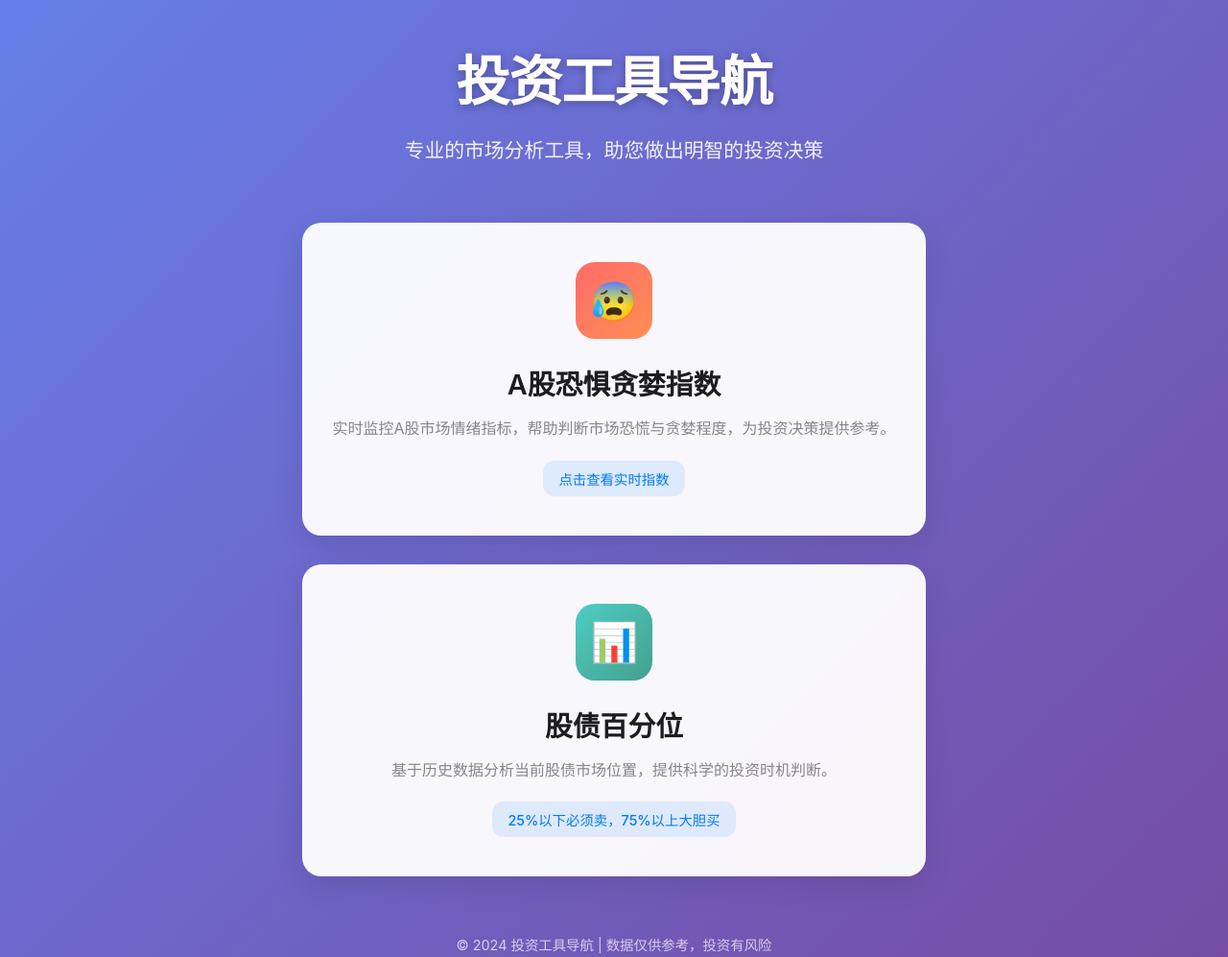
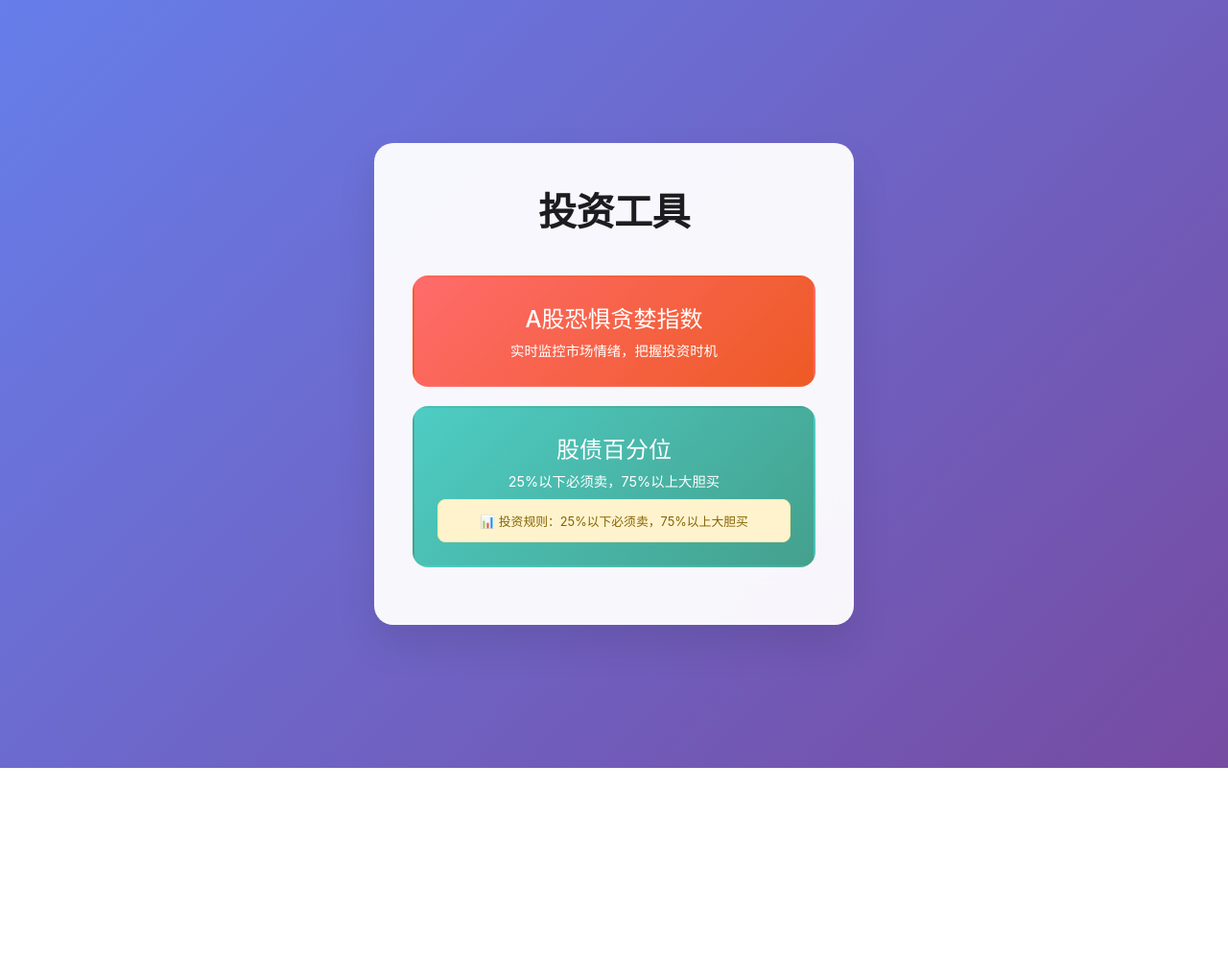
Before and after one commit to kelsencai/china-Stock-Bond-Percentile-Fear-and-Greed-Index-250629, a website: page index.html in a window 1280 px wide. Shown: the top 997 px of the page at 96% size. After the commit the page ends 800 px from the top, so only its background shows below. Drawn offline with Linux system fonts and the light colour scheme.

Commit message:
Add files via upload

```diff
--- a/index.html
+++ b/index.html
@@ -18,236 +18,127 @@
             display: flex;
             align-items: center;
             justify-content: center;
-            color: #333;
+            padding: 20px;
         }
 
         .container {
+            background: rgba(255, 255, 255, 0.95);
+            backdrop-filter: blur(20px);
+            border-radius: 20px;
+            padding: 40px;
+            box-shadow: 0 20px 40px rgba(0, 0, 0, 0.1);
             text-align: center;
-            max-width: 800px;
-            padding: 40px 20px;
+            max-width: 500px;
+            width: 100%;
         }
 
-        .header {
-            margin-bottom: 60px;
+        h1 {
+            color: #1d1d1f;
+            font-size: 2.5rem;
+            font-weight: 600;
+            margin-bottom: 40px;
+            letter-spacing: -0.5px;
         }
 
-        .title {
-            font-size: 3.5rem;
-            font-weight: 700;
-            color: white;
+        .link-card {
+            background: #f5f5f7;
+            border-radius: 16px;
+            padding: 24px;
             margin-bottom: 20px;
-            text-shadow: 0 2px 10px rgba(0,0,0,0.3);
-            letter-spacing: -0.02em;
+            transition: all 0.3s ease;
+            cursor: pointer;
+            border: 2px solid transparent;
         }
 
-        .subtitle {
-            font-size: 1.3rem;
-            color: rgba(255,255,255,0.9);
-            font-weight: 400;
-            line-height: 1.5;
+        .link-card:hover {
+            background: #e8e8ed;
+            transform: translateY(-2px);
+            box-shadow: 0 10px 25px rgba(0, 0, 0, 0.1);
+            border-color: #007aff;
         }
 
-        .cards-container {
-            display: grid;
-            grid-template-columns: repeat(auto-fit, minmax(350px, 1fr));
-            gap: 30px;
-            margin-top: 40px;
+        .link-card h2 {
+            color: #1d1d1f;
+            font-size: 1.5rem;
+            font-weight: 500;
+            margin-bottom: 8px;
         }
 
-        .card {
-            background: rgba(255,255,255,0.95);
-            border-radius: 20px;
-            padding: 40px 30px;
-            text-decoration: none;
-            color: inherit;
-            transition: all 0.3s cubic-bezier(0.4, 0, 0.2, 1);
-            box-shadow: 0 10px 30px rgba(0,0,0,0.1);
-            backdrop-filter: blur(10px);
-            border: 1px solid rgba(255,255,255,0.2);
-            position: relative;
-            overflow: hidden;
+        .link-card p {
+            color: #86868b;
+            font-size: 0.9rem;
+            line-height: 1.4;
         }
 
-        .card::before {
-            content: '';
-            position: absolute;
-            top: 0;
-            left: 0;
-            right: 0;
-            height: 4px;
-            background: linear-gradient(90deg, #007AFF, #5856D6);
-            transform: scaleX(0);
-            transition: transform 0.3s ease;
+        .fear-greed {
+            background: linear-gradient(135deg, #ff6b6b, #ee5a24);
+            color: white;
         }
 
-        .card:hover {
-            transform: translateY(-8px);
-            box-shadow: 0 20px 40px rgba(0,0,0,0.15);
+        .fear-greed:hover {
+            background: linear-gradient(135deg, #ff5252, #d63031);
         }
 
-        .card:hover::before {
-            transform: scaleX(1);
+        .fear-greed h2,
+        .fear-greed p {
+            color: white;
         }
 
-        .card-icon {
-            width: 80px;
-            height: 80px;
-            border-radius: 20px;
-            margin: 0 auto 25px;
-            display: flex;
-            align-items: center;
-            justify-content: center;
-            font-size: 2.5rem;
+        .percentile {
+            background: linear-gradient(135deg, #4ecdc4, #44a08d);
             color: white;
-            font-weight: 300;
         }
 
-        .card-icon.fear {
-            background: linear-gradient(135deg, #FF6B6B, #FF8E53);
+        .percentile:hover {
+            background: linear-gradient(135deg, #26d0ce, #2d3436);
         }
 
-        .card-icon.percentile {
-            background: linear-gradient(135deg, #4ECDC4, #44A08D);
+        .percentile h2,
+        .percentile p {
+            color: white;
         }
 
-        .card-title {
-            font-size: 1.8rem;
-            font-weight: 600;
-            margin-bottom: 15px;
-            color: #1d1d1f;
+        .rule {
+            background: #fff3cd;
+            border: 1px solid #ffeaa7;
+            border-radius: 8px;
+            padding: 12px;
+            margin-top: 8px;
+            font-size: 0.8rem;
+            color: #856404;
         }
 
-        .card-description {
-            font-size: 1rem;
-            color: #86868b;
-            line-height: 1.6;
-            margin-bottom: 20px;
-        }
-
-        .card-rule {
-            font-size: 0.9rem;
-            color: #007AFF;
-            font-weight: 500;
-            padding: 8px 16px;
-            background: rgba(0,122,255,0.1);
-            border-radius: 12px;
-            display: inline-block;
-        }
-
-        .footer {
-            margin-top: 60px;
-            color: rgba(255,255,255,0.7);
-            font-size: 0.9rem;
-        }
-
-        @media (max-width: 768px) {
-            .title {
-                font-size: 2.5rem;
-            }
-
-            .subtitle {
-                font-size: 1.1rem;
-            }
-
-            .cards-container {
-                grid-template-columns: 1fr;
-                gap: 20px;
-            }
-
-            .card {
+        @media (max-width: 480px) {
+            .container {
                 padding: 30px 20px;
             }
 
-            .card-title {
-                font-size: 1.5rem;
+            h1 {
+                font-size: 2rem;
             }
-        }
 
-        /* 添加一些动画效果 */
-        @keyframes fadeInUp {
-            from {
-                opacity: 0;
-                transform: translateY(30px);
+            .link-card {
+                padding: 20px;
             }
-            to {
-                opacity: 1;
-                transform: translateY(0);
-            }
-        }
-
-        .header {
-            animation: fadeInUp 0.8s ease-out;
-        }
-
-        .card {
-            animation: fadeInUp 0.8s ease-out;
-        }
-
-        .card:nth-child(2) {
-            animation-delay: 0.2s;
-        }
-
-        /* 添加点击效果 */
-        .card:active {
-            transform: translateY(-4px) scale(0.98);
         }
     </style>
 </head>
 <body>
     <div class="container">
-        <div class="header">
-            <h1 class="title">投资工具导航</h1>
-            <p class="subtitle">专业的市场分析工具，助您做出明智的投资决策</p>
+        <h1>投资工具</h1>
+
+        <div class="link-card fear-greed" onclick="window.open('https://funddb.cn/tool/fear', '_blank')">
+            <h2>A股恐惧贪婪指数</h2>
+            <p>实时监控市场情绪，把握投资时机</p>
         </div>
 
-        <div class="cards-container">
-            <a href="https://funddb.cn/tool/fear" class="card" target="_blank">
-                <div class="card-icon fear">😰</div>
-                <h2 class="card-title">A股恐惧贪婪指数</h2>
-                <p class="card-description">
-                    实时监控A股市场情绪指标，帮助判断市场恐慌与贪婪程度，为投资决策提供参考。
-                </p>
-                <div class="card-rule">点击查看实时指数</div>
-            </a>
-
-            <a href="https://funddb.cn/site/fed" class="card" target="_blank">
-                <div class="card-icon percentile">📊</div>
-                <h2 class="card-title">股债百分位</h2>
-                <p class="card-description">
-                    基于历史数据分析当前股债市场位置，提供科学的投资时机判断。
-                </p>
-                <div class="card-rule">25%以下必须卖，75%以上大胆买</div>
-            </a>
-        </div>
-
-        <div class="footer">
-            <p>© 2024 投资工具导航 | 数据仅供参考，投资有风险</p>
+        <div class="link-card percentile" onclick="window.open('https://funddb.cn/site/fed', '_blank')">
+            <h2>股债百分位</h2>
+            <p>25%以下必须卖，75%以上大胆买</p>
+            <div class="rule">
+                📊 投资规则：25%以下必须卖，75%以上大胆买
+            </div>
         </div>
     </div>
-
-    <script>
-        // 添加一些交互效果
-        document.addEventListener('DOMContentLoaded', function() {
-            const cards = document.querySelectorAll('.card');
-
-            cards.forEach(card => {
-                card.addEventListener('mouseenter', function() {
-                    this.style.transform = 'translateY(-8px) scale(1.02)';
-                });
-
-                card.addEventListener('mouseleave', function() {
-                    this.style.transform = 'translateY(0) scale(1)';
-                });
-
-                card.addEventListener('click', function() {
-                    // 添加点击反馈
-                    this.style.transform = 'translateY(-4px) scale(0.98)';
-                    setTimeout(() => {
-                        this.style.transform = 'translateY(-8px) scale(1.02)';
-                    }, 150);
-                });
-            });
-        });
-    </script>
 </body>
 </html>
```
